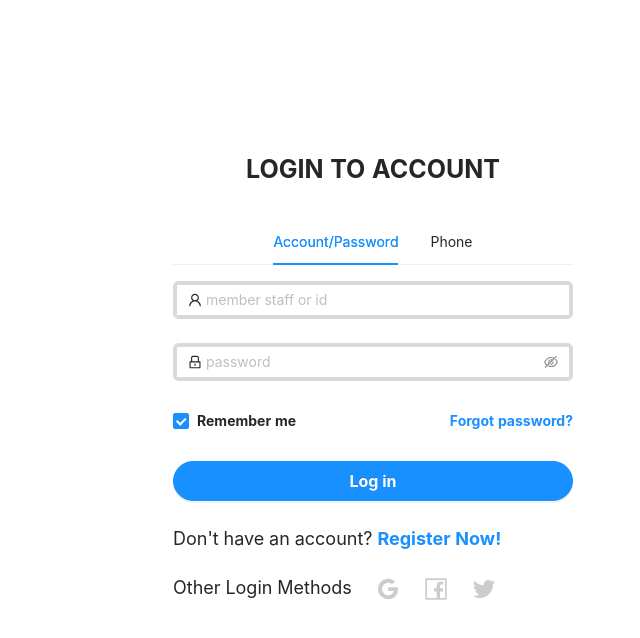
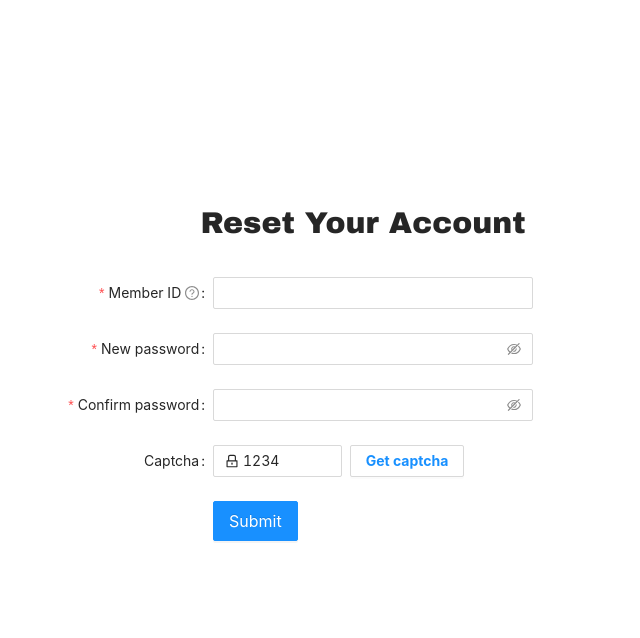
Before and after one commit to Chen-Huayi/Club-Membership-Management, a React (Create React App) app in the folder frontend/: page /unlock-account in a window 1280 px wide. Before the commit this address led to /login. Shown: the top 638 px of the page, without its empty margins (267-907 px from the left). Built offline with nearby package versions, Linux system fonts and the light colour scheme.

Commit message:
Implement account unlocked by member reset password.

```diff
--- a/frontend/src/App.js
+++ b/frontend/src/App.js
@@ -17,6 +17,7 @@ import {MemberAuth} from "./components/authorization/MemberAuth";
 import ShowMemberList from "./pages/staff/ShowMemberList";
 import SuccessPaid from "./pages/shared/results/SuccessPaid";
 import Payment from "./pages/shared/Payment";
+import UnlockAccount from "./pages/shared/UnlockAccount";
 
 
 export default function App() {
@@ -38,6 +39,7 @@ export default function App() {
                 <Route path="/login" element={<Login />} />
                 <Route path="/payment-confirmed" element={<SuccessPaid />} />
                 <Route path="/payment" element={<Payment />} />
+                <Route path="/unlock-account" element={<UnlockAccount />} />
             </Routes>
         </HistoryRouter>
     )
--- a/frontend/src/pages/shared/Login.js
+++ b/frontend/src/pages/shared/Login.js
@@ -67,6 +67,10 @@ export default function Login() {
         navigate('/signup')
     }
 
+   const redirectToReset=()=>{
+        navigate('/unlock-account')
+    }
+
     return (
         <div className="login-page" style={{ backgroundColor: 'white'}}>
             <div className="login-heading">LOGIN TO ACCOUNT</div>
@@ -110,7 +114,7 @@ export default function Login() {
                         <Form.Item name="remember" valuePropName="checked" noStyle>
                             <Checkbox><b>Remember me</b></Checkbox>
                         </Form.Item>
-                        <a className="login-form-forgot" style={{float: 'right'}}>
+                        <a className="login-form-forgot" style={{float: 'right'}} onClick={redirectToReset}>
                             <b>Forgot password?</b>
                         </a>
                     </Form.Item>
--- a/frontend/src/pages/shared/UnlockAccount.js
+++ b/frontend/src/pages/shared/UnlockAccount.js
@@ -1,2 +1,116 @@
 // reset password
 // ID, password, confirm. back to login
+import {Button, Col, Form, Input, message, Row} from 'antd'
+import React from 'react';
+import {LockOutlined} from "@ant-design/icons"
+import {useStore} from "../../store";
+import {useNavigate} from "react-router-dom";
+
+
+export default function UnlockAccount() {
+    const [form] = Form.useForm()
+    const {updateStore}=useStore()
+    const navigate=useNavigate()
+
+    const onFinish = async (values) => {
+        await updateStore.resetPassword(values)
+            .then(result=>{
+                if (result.status===0){
+                    navigate('/')
+                    message.success(result.message)
+                } else{
+                    form.setFieldsValue({member_id: ''})
+                    message.error(result.message)
+                }
+            })
+    }
+
+    const onFinishFailed = (errorInfo) => {
+        console.log('Failed:', errorInfo)
+    }
+
+    return (
+        <Form
+            name="basic"
+            labelCol={{span: 9}}
+            wrapperCol={{span: 6}}
+            form={form}
+            initialValues={{get_captcha: 1234}}
+            onFinish={onFinish}
+            onFinishFailed={onFinishFailed}
+            style={{paddingTop: 200}}
+            autoComplete="off"
+        >
+            <div className="register-heading">Reset Your Account</div>
+            <Form.Item
+                name="member_id"
+                label="Member ID"
+                tooltip="Your member ID"
+                rules={[{required: true, message: 'Please enter your Member ID!'}]}
+            >
+                <Input />
+            </Form.Item>
+            <Form.Item
+                name="password"
+                label="New password"
+                rules={[
+                    {min: 6, message: 'Your password should be at least 6 characters!'},
+                    {required: true, message: 'Please enter your password!'}
+                ]}
+                hasFeedback
+            >
+                <Input.Password />
+            </Form.Item>
+            <Form.Item
+                name="confirm"
+                label="Confirm password"
+                dependencies={['password']}
+                hasFeedback
+                rules={[
+                    {required: true, message: 'Please confirm your password!'},
+                    ({ getFieldValue }) => ({
+                        validator(_, value) {
+                            if (!value || getFieldValue('password') === value) {
+                                return Promise.resolve();
+                            }
+                            return Promise.reject(new Error('The two passwords that you entered do not match!'))
+                        }
+                    })
+                ]}
+            >
+                <Input.Password type="password" maxLength={ 20 }/>
+            </Form.Item>
+
+            <Form.Item label="Captcha" >
+                <Row gutter={8}>
+                    <Col span={10}>
+                        <Form.Item
+                            name="get_captcha"
+                            noStyle
+                            rules={[{
+                                required: true,
+                                message: 'Please enter the captcha you got!',
+                            }, {
+                                type: "number",
+                                message: 'Your captcha must be digits!'
+                            }]}
+                        >
+                            <Input prefix={<LockOutlined className="prefixIcon"/>} placeholder="Enter captcha" />
+                        </Form.Item>
+                    </Col>
+                    <Col span={8}>
+                        <Button> <b><a>Get captcha</a></b></Button>
+                    </Col>
+                </Row>
+            </Form.Item>
+
+            <Form.Item
+                wrapperCol={{offset: 9, span: 6}}
+            >
+                <Button type="primary" htmlType="submit" size="large">
+                    Submit
+                </Button>
+            </Form.Item>
+        </Form>
+    )
+}
--- a/frontend/src/store/updateStore.js
+++ b/frontend/src/store/updateStore.js
@@ -14,6 +14,10 @@ class UpdateStore{
         return await http.put('/api/member/update-pwd', values)
     }
 
+    resetPassword = async (values)=>{
+        return await http.put('/api/member/reset-pwd', values)
+    }
+
 }
 
 export default UpdateStore
```
Also changed, not shown: 2 other files (tests, documents, lock files or other folders).
